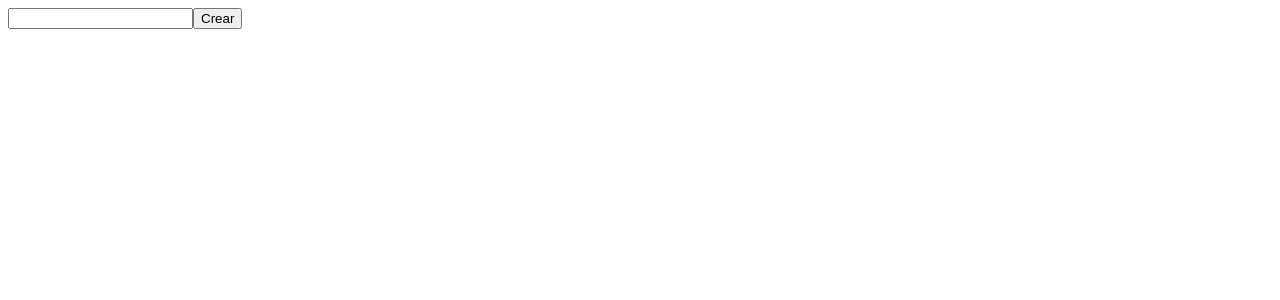
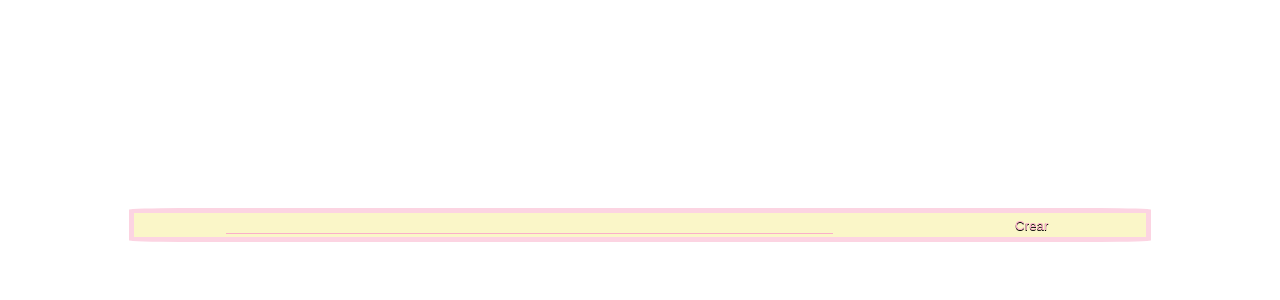
Before and after one commit to NachoBasilio/Estudio-Lista-de-Tareas, a React (Vite) app: page / in a window 1280 px wide. Shown: the top 300 px of the page. Built offline with nearby package versions, Linux system fonts and the light colour scheme.

Commit message:
Yastan un par de estilos

```diff
--- a/package.json
+++ b/package.json
@@ -16,6 +16,7 @@
     "@types/react": "^18.0.24",
     "@types/react-dom": "^18.0.8",
     "@vitejs/plugin-react": "^2.2.0",
+    "sass": "^1.56.1",
     "vite": "^3.2.3"
   }
 }
--- a/src/components/TodoApp.jsx
+++ b/src/components/TodoApp.jsx
@@ -1,5 +1,6 @@
 import React, { useState } from 'react'
 import {Todo} from './Todo'
+import "../style/TodoApp.css"
 
 export default function TodoApp() {
   const [todoTitle, setTodoTitle] = useState("")
--- a/src/main.jsx
+++ b/src/main.jsx
@@ -1,6 +1,7 @@
 import React from 'react'
 import ReactDOM from 'react-dom/client'
 import TodoApp from './components/TodoApp'
+import "./style/main.css"
 
 ReactDOM.createRoot(document.getElementById('root')).render(
   <React.StrictMode>
--- /dev/null
+++ b/src/style/TodoApp.css
@@ -0,0 +1,31 @@
+.todoContainer{
+    display: flex;
+    flex-direction: column;
+    width: 100%;
+}
+
+.todoCreateForm{
+    display: flex;
+    background-color: #FAF6C8;
+    padding: 3px;
+    justify-content: space-around;
+}
+.todoInput{
+    border-bottom: 1px solid #FAAFC9;
+    border-top: none;
+    border-left: none;
+    border-right: none;
+    width: 60%;
+    background-color: #FAF6C8;
+}
+
+.buttonCreate{
+    background-color: #FAF6C8;
+    border: none;
+    color: #FAAFC9;
+    text-shadow: 0 1px #000;
+}
+.buttonCreate:active{
+    background-color: #FAAFC9;
+    border-radius: 5%;
+}
--- /dev/null
+++ b/src/style/main.css
@@ -0,0 +1,13 @@
+body{
+    display: flex;
+    align-items: center;
+    justify-content: center;
+}
+
+#root{
+    margin-top: 200px;
+    background-color: #FCD4E2;
+    padding: 5px;
+    border-radius: 5%;
+    width: 80%;
+}
```
Also changed, not shown: 1 other file (tests, documents, lock files or other folders).
